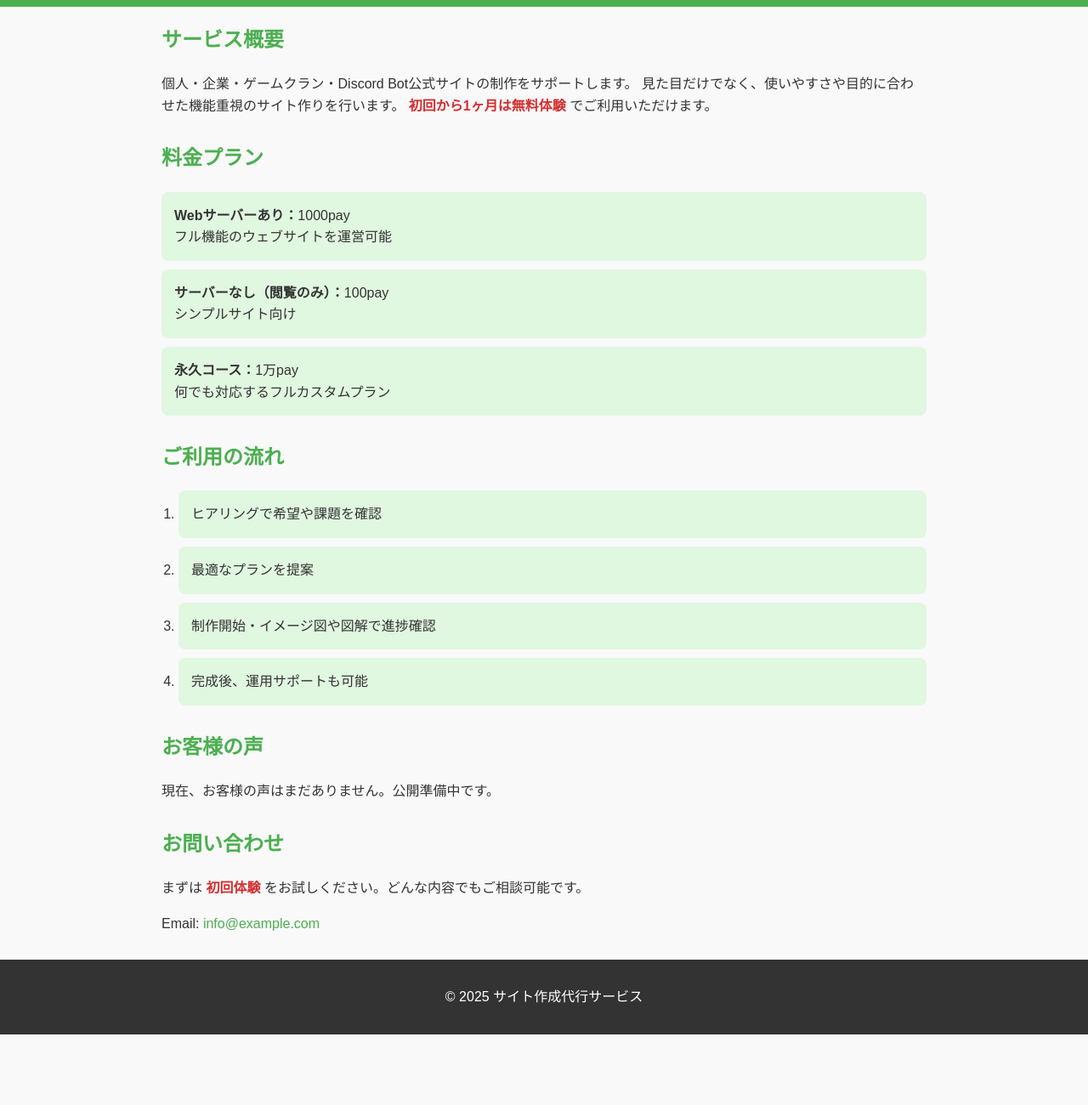
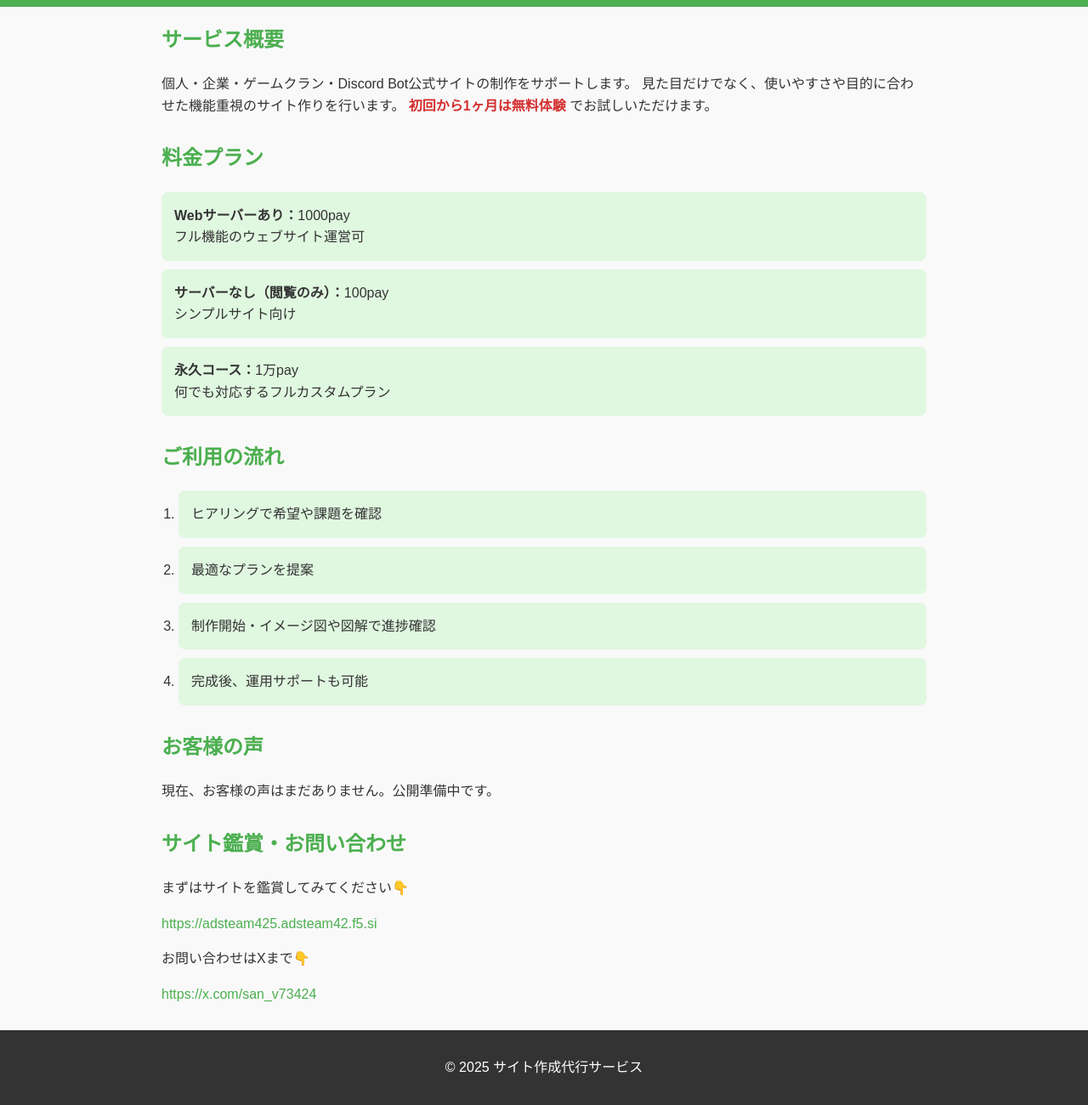
Before and after one commit to adsteam48/adsteam48.github.io, a plain HTML site: page index.html in a window 1280 px wide. Shown: the part 141-1441 px from the top of the page at 85% size. Before the commit the page ends 1358 px from the top, so only its background shows below. Drawn offline with Linux system fonts and the light colour scheme.

Commit message:
Update index.html

```diff
--- a/index.html
+++ b/index.html
@@ -79,14 +79,14 @@
       <p>
         個人・企業・ゲームクラン・Discord Bot公式サイトの制作をサポートします。
         見た目だけでなく、使いやすさや目的に合わせた機能重視のサイト作りを行います。
-        <span class="highlight">初回から1ヶ月は無料体験</span> でご利用いただけます。
+        <span class="highlight">初回から1ヶ月は無料体験</span> でお試しいただけます。
       </p>
     </section>
 
     <section>
       <h2>料金プラン</h2>
       <ul>
-        <li><strong>Webサーバーあり：</strong>1000pay<br>フル機能のウェブサイトを運営可能</li>
+        <li><strong>Webサーバーあり：</strong>1000pay<br>フル機能のウェブサイト運営可</li>
         <li><strong>サーバーなし（閲覧のみ）：</strong>100pay<br>シンプルサイト向け</li>
         <li><strong>永久コース：</strong>1万pay<br>何でも対応するフルカスタムプラン</li>
       </ul>
@@ -108,9 +108,11 @@
     </section>
 
     <section>
-      <h2>お問い合わせ</h2>
-      <p>まずは <span class="highlight">初回体験</span> をお試しください。どんな内容でもご相談可能です。</p>
-      <p>Email: <a href="mailto:info@example.com">info@example.com</a></p>
+      <h2>サイト鑑賞・お問い合わせ</h2>
+      <p>まずはサイトを鑑賞してみてください👇</p>
+      <p><a href="https://adsteam425.adsteam42.f5.si" target="_blank">https://adsteam425.adsteam42.f5.si</a></p>
+      <p>お問い合わせはXまで👇</p>
+      <p><a href="https://x.com/san_v73424" target="_blank">https://x.com/san_v73424</a></p>
     </section>
   </main>
 
```
